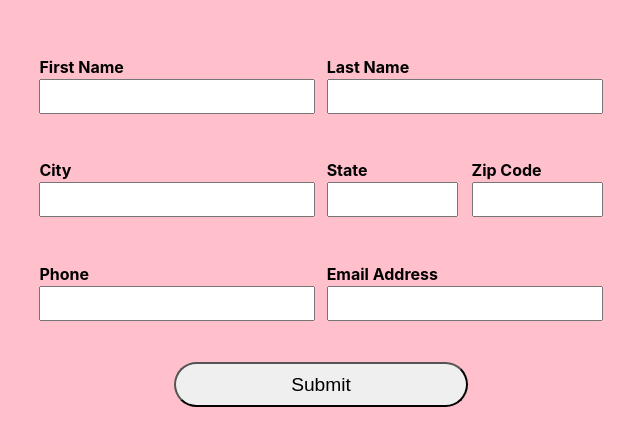
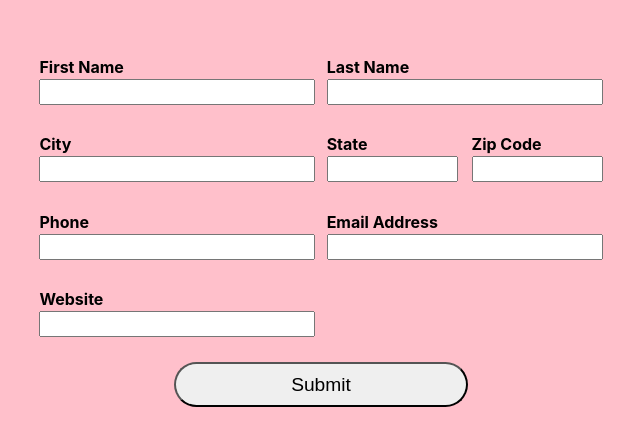
Before and after one commit to TekNellCo/reactresume, a React (Vite) app: page / in a window 1280 px wide. Shown: the part 169-614 px from the top of the page, without its empty margins (319-959 px from the left). Built offline with nearby package versions, Linux system fonts and the light colour scheme.

Commit message:
fix skills list add website input

```diff
--- a/src/contact.jsx
+++ b/src/contact.jsx
@@ -8,6 +8,7 @@ function Contact({ onSubmit }) {
   const [zipCode, setZipCode] = useState('');
   const [phone, setPhone] = useState('');
   const [email, setEmail] = useState('');
+  const [website, setWebsite] = useState('');
 
   //   just making a space between these
   const contactCreate = () => {
@@ -19,6 +20,7 @@ function Contact({ onSubmit }) {
       zipCode,
       phone,
       email,
+      website,
     };
     onSubmit(contactInfo);
   };
@@ -105,6 +107,17 @@ function Contact({ onSubmit }) {
             }}
           />
         </div>
+        <div>
+          <label htmlFor="">Website</label>
+          <input
+            type="text"
+            className="website"
+            value={website}
+            onChange={(e) => {
+              setWebsite(e.target.value);
+            }}
+          />
+        </div>
       </form>
       <button onClick={contactCreate} className="contactFormButton">
         Submit
--- a/src/index.css
+++ b/src/index.css
@@ -292,7 +292,7 @@
   }
 }
 
-.resumeSkills {
+.skillsItem {
   word-break: break-all;
   font-size: 12pt;
   font-weight: normal;
--- a/src/resume.jsx
+++ b/src/resume.jsx
@@ -6,14 +6,15 @@ function Resume({ contact, education, experience, skill }) {
         <p className="resumeCity">{`${contact.city}, ${contact.state}, ${contact.zipCode}`}</p>
         <p className="resumeEmail">{contact.email}</p>
         <p className="resumePhone">{contact.phone}</p>
-        <p className="resumeWebsite">(NEEDS A WEBSITE)</p>
-        <h2 className="resumeSkills">
-          <ul>
-            {skill.map((skillItem, index) => (
-              <li key={index}>{skillItem}</li>
-            ))}
-          </ul>
-        </h2>
+        <p className="resumeWebsite">{contact.website}</p>
+        <h2 className="resumeSkills">Skills</h2>
+        <ul>
+          {skill.map((skillItem, index) => (
+            <li className="skillsItem" key={index}>
+              {skillItem}
+            </li>
+          ))}
+        </ul>
       </div>
       <div className="mainPage">
         <h2>Work History</h2>
```
